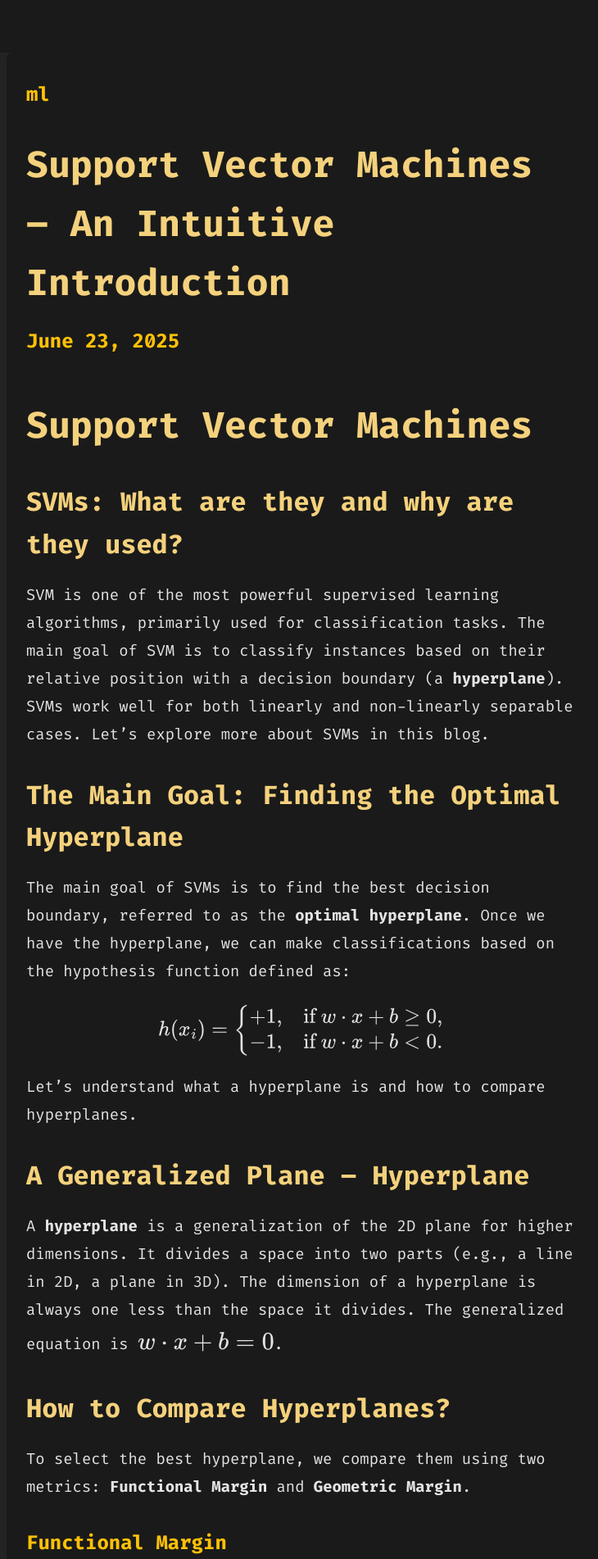
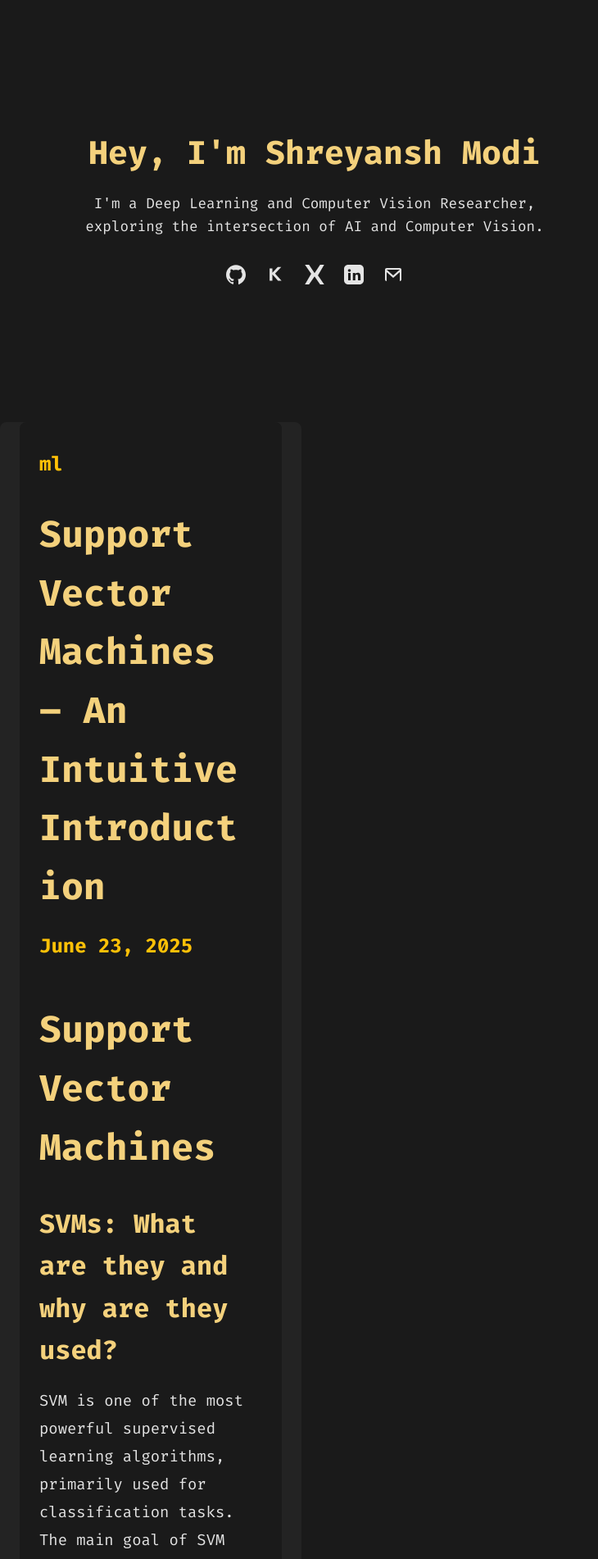
Before and after one commit to shrrynsh/site.github.io, a Jekyll site: the page built from _posts/2025-06-23-svm-from-scratch.md, in a window 1280 px wide. Shown: the top 1902 px of the page at 82% size, without its empty margins (256-986 px from the left). Built offline with Jekyll 4.4.1, drawn with Linux system fonts in a browser that asks for light colours.

Commit message:
Update default.html

```diff
--- a/_layouts/default.html
+++ b/_layouts/default.html
@@ -4,6 +4,34 @@
 <body>
   <!-- Main Content Area -->
   <main class="main-content">
+    <!-- Hero Section -->
+    <div class="hero-section">
+      <h1>Hey, I'm Shreyansh Modi</h1>
+      <p class="hero-subtitle">I'm a Deep Learning and Computer Vision Researcher, exploring the intersection of AI and Computer Vision.</p>
+      <div class="social-links-header">
+        <a href="https://github.com/shrrynsh" class="social-link" title="GitHub">
+          <svg class="header-icon" xmlns="http://www.w3.org/2000/svg" width="24" height="24" viewBox="0 0 24 24" fill="currentColor"><path d="M12 0.297c-6.63 0-12 5.373-12 12 0 5.303 3.438 9.8 8.205 11.387.6.113.82-.258.82-.577 0-.285-.01-1.04-.015-2.04-3.338.724-4.042-1.416-4.042-1.416-.546-1.387-1.333-1.756-1.333-1.756-1.089-.745.084-.729.084-.729 1.205.084 1.84 1.236 1.84 1.236 1.07 1.834 2.809 1.304 3.495.997.108-.775.418-1.305.762-1.605-2.665-.305-5.466-1.334-5.466-5.931 0-1.311.469-2.381 1.236-3.221-.124-.303-.535-1.523.117-3.176 0 0 1.008-.322 3.301 1.23.957-.266 1.983-.399 3.003-.404 1.02.005 2.047.138 3.006.404 2.291-1.553 3.297-1.23 3.297-1.23.653 1.653.242 2.873.118 3.176.77.84 1.235 1.91 1.235 3.221 0 4.609-2.803 5.624-5.475 5.921.43.372.823 1.102.823 2.222 0 1.606-.014 2.898-.014 3.293 0 .322.216.694.825.576C20.565 22.092 24 17.592 24 12.297c0-6.627-5.373-12-12-12"/></svg>
+        </a>
+        <a href="https://kaggle.com/shrrynsh" class="social-link" title="Kaggle">
+          <svg class="header-icon" xmlns="http://www.w3.org/2000/svg" width="24" height="24" viewBox="0 0 256 256" fill="currentColor">
+            <g><path d="M54.5 208V48h36.2v56.6l70.2-74.6h45.1l-80.2 84.2 84.2 93.8h-46.2l-73.1-81.5V208z"/></g>
+          </svg>
+        </a>
+        <a href="https://x.com/shrrynsh" class="social-link" title="X">
+          <svg class="header-icon" xmlns="http://www.w3.org/2000/svg" width="24" height="24" viewBox="0 0 1200 1227" fill="currentColor">
+            <path d="M1199.61 0H944.93L600.01 529.09 255.07 0H.39l389.6 564.09L0 1227h254.68l345.33-496.13L945.32 1227H1200l-389.6-563.91z"/>
+          </svg>
+        </a>
+        <a href="https://www.linkedin.com/in/shreyanshmodi" class="social-link" title="LinkedIn">
+          <svg class="header-icon" xmlns="http://www.w3.org/2000/svg" width="24" height="24" viewBox="0 0 24 24" fill="currentColor"><path d="M19 0h-14c-2.76 0-5 2.24-5 5v14c0 2.76 2.24 5 5 5h14c2.76 0 5-2.24 5-5v-14c0-2.76-2.24-5-5-5zm-11 19h-3v-9h3v9zm-1.5-10.28c-.97 0-1.75-.79-1.75-1.75s.78-1.75 1.75-1.75 1.75.79 1.75 1.75-.78 1.75-1.75 1.75zm13.5 10.28h-3v-4.5c0-1.08-.02-2.47-1.5-2.47-1.5 0-1.73 1.17-1.73 2.39v4.58h-3v-9h2.89v1.23h.04c.4-.75 1.38-1.54 2.84-1.54 3.04 0 3.6 2 3.6 4.59v4.72z"/></svg>
+        </a>
+        <a href="mailto:shreyansh_m@ee.iitr.ac.in" class="social-link" title="Email">
+          <svg class="header-icon" xmlns="http://www.w3.org/2000/svg" width="24" height="24" fill="currentColor" viewBox="0 0 24 24"><path d="M20 4H4c-1.1 0-2 .9-2 2v12c0 1.1.9 2 2 2h16c1.1 0 2-.9 2-2V6c0-1.1-.9-2-2-2zm0 2v.01L12 13 4 6.01V6h16zM4 20V8.99l8 7 8-7V20H4z"/></svg>
+        </a>
+      </div>
+    </div>
+
+    <!-- Content Area -->
     <div class="content-wrapper">
       {{ content }}
     </div>
@@ -114,101 +142,112 @@
     .main-content {
       min-height: calc(100vh - 120px);
       width: 100%;
-      max-width: 900px;
-      margin: 2rem auto;
-      padding: 0 1rem;
+      max-width: 800px;
+      margin: 0 auto;
+      padding: 2rem 1rem;
       box-sizing: border-box;
-      overflow-x: hidden;
     }
 
-    .content-wrapper {
-      width: 100%;
-      max-width: 800px;
-      margin: 0 auto;
-      word-wrap: break-word;
-      overflow-wrap: break-word;
-      padding: 0;
-      overflow-x: hidden;
+    /* Hero Section */
+    .hero-section {
+      text-align: center;
+      margin: 4rem 0;
+      padding: 2rem 0;
     }
 
-    /* Content container fixes */
-    #main-container {
-      width: 100%;
-      max-width: 900px;
-      margin: 0 auto;
-      padding: 0 1rem;
-      box-sizing: border-box;
-      overflow-x: hidden;
+    .hero-section h1 {
+      font-size: 2.5rem !important;
+      margin-bottom: 1rem;
+      color: var(--text-primary, #f4d17c) !important;
     }
 
-    /* Font size adjustments for consistency */
-    body, html {
-      font-size: 16px;
-      overflow-x: hidden;
-      width: 100%;
+    .hero-subtitle {
+      font-size: 1.1rem !important;
+      color: var(--text-secondary, #e4e4e4) !important;
+      max-width: 600px;
+      margin: 0 auto 2rem;
+      line-height: 1.6;
     }
 
-    /* Heading sizes - keeping them consistent */
-    h1 { font-size: 2rem !important; }
-    h2 { font-size: 1.75rem !important; }
-    h3 { font-size: 1.5rem !important; }
-    h4 { font-size: 1.25rem !important; }
-    h5, h6 { font-size: 1.1rem !important; }
-
-    /* Body text size */
-    p, span, div, li {
-      font-size: 1rem !important;
-      line-height: 1.6 !important;
+    .social-links-header {
+      display: flex;
+      justify-content: center;
+      gap: 1.5rem;
+      margin-top: 2rem;
     }
 
-    /* Post title consistency */
-    .post-title,
-    h1.post-title {
-      font-size: 2rem !important;
-      line-height: 1.2 !important;
-      margin-bottom: 1rem !important;
+    .social-links-header .social-link {
+      color: var(--text-secondary, #e4e4e4) !important;
+      transition: color 0.2s ease;
     }
 
-    /* Images and media */
-    img, video, iframe {
-      max-width: 100%;
-      height: auto;
+    .social-links-header .social-link:hover {
+      color: var(--accent, #ffc107) !important;
+      text-decoration: none !important;
     }
 
-    /* Code blocks */
-    pre {
-      max-width: 100%;
-      overflow-x: auto;
-      white-space: pre-wrap;
-      word-wrap: break-word;
+    .header-icon {
+      width: 24px;
+      height: 24px;
     }
 
-    /* Tables */
-    table {
-      max-width: 100%;
-      overflow-x: auto;
-      display: block;
+    /* Content Grid */
+    .content-wrapper {
+      display: grid;
+      grid-template-columns: repeat(auto-fill, minmax(300px, 1fr));
+      gap: 2rem;
+      padding: 2rem 0;
     }
 
-    /* Mobile adjustments */
+    /* Post Cards */
+    .post-card {
+      background: var(--card-bg, #2a2a2a);
+      border: 1px solid var(--border, #333);
+      border-radius: 12px;
+      padding: 1.5rem;
+      transition: transform 0.2s ease;
+    }
+
+    .post-card:hover {
+      transform: translateY(-5px);
+    }
+
+    .post-title {
+      font-size: 1.5rem !important;
+      margin-bottom: 1rem;
+      color: var(--text-primary, #f4d17c) !important;
+    }
+
+    .post-excerpt {
+      font-size: 1rem !important;
+      color: var(--text-secondary, #e4e4e4) !important;
+      margin-bottom: 1rem;
+      line-height: 1.6;
+    }
+
+    .post-meta {
+      font-size: 0.9rem !important;
+      color: #888 !important;
+    }
+
+    /* Responsive Design */
     @media (max-width: 768px) {
-      body, html {
-        font-size: 15px;
+      .hero-section {
+        margin: 2rem 0;
+        padding: 1rem 0;
       }
 
-      .main-content {
-        padding: 1rem;
+      .hero-section h1 {
+        font-size: 2rem !important;
       }
 
-      pre, code {
-        font-size: 0.9rem !important;
+      .hero-subtitle {
+        font-size: 1rem !important;
       }
 
-      h1 { font-size: 1.75rem !important; }
-      h2 { font-size: 1.5rem !important; }
-      h3 { font-size: 1.25rem !important; }
-      h4 { font-size: 1.1rem !important; }
-      h5, h6 { font-size: 1rem !important; }
+      .content-wrapper {
+        grid-template-columns: 1fr;
+      }
     }
 
     /* ===== ENHANCED DARK THEME OVERRIDE STYLES ===== */
```
